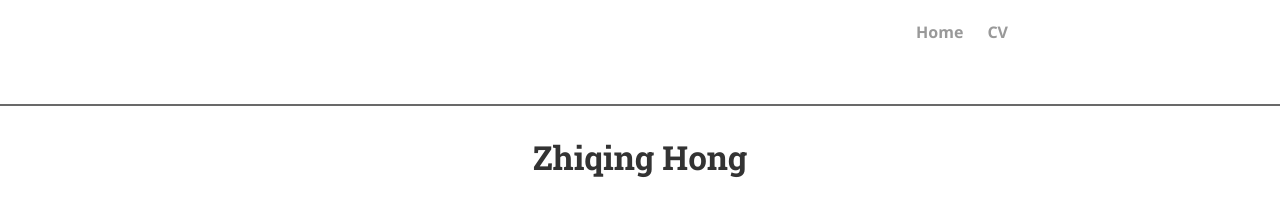
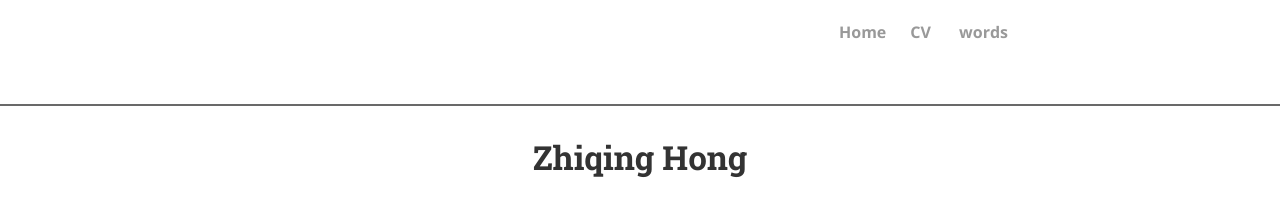
Before and after one commit to KilluaKukuroo/killuakukuroo.github.io, a Jekyll site: the page built from index.html, in a window 1280 px wide. Shown: the top 215 px of the page. Built offline with Jekyll 4.4.1, drawn with Linux system fonts in a browser that asks for light colours; nearby versions of some CDN libraries; the list of posts is cut into pages by our own code; comment, search, counter and statistics services are not loaded; a style sheet for code colours, icons or effects is not loaded.

Commit message:
add words.md

```diff
--- a/_includes/header.html
+++ b/_includes/header.html
@@ -7,6 +7,7 @@
       <ul id="js-navigation-menu" class="navigation-menu show">
       <li class="nav-link"><a href="{{ site.baseurl }}/" class="logo"><strong>Home</strong></a>
       <li class="nav-link"><a href="https://killuakukuroo.github.io/research/CV.pdf"><strong>CV</strong></a>
+	  <li class="nav-link"><a href="https://killuakukuroo.github.io/words.md"><strong>words</strong></a>
       </ul>
     </nav>
   </div>
```
Also changed, not shown: words.md (added, +2 -0 lines).
